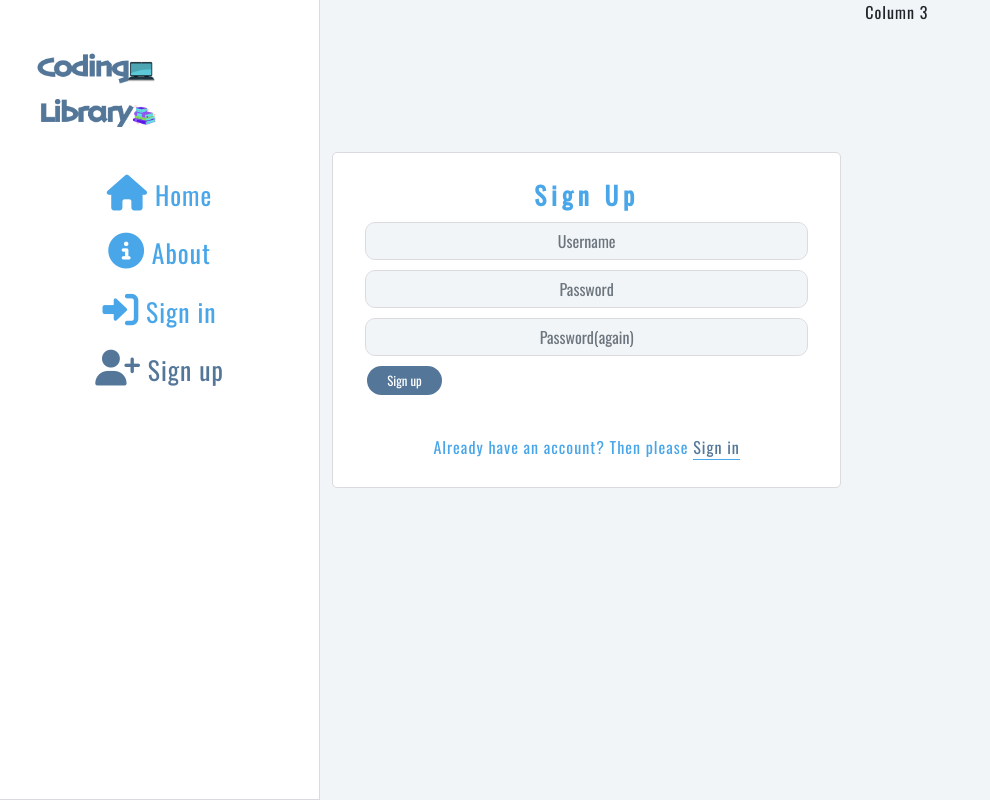
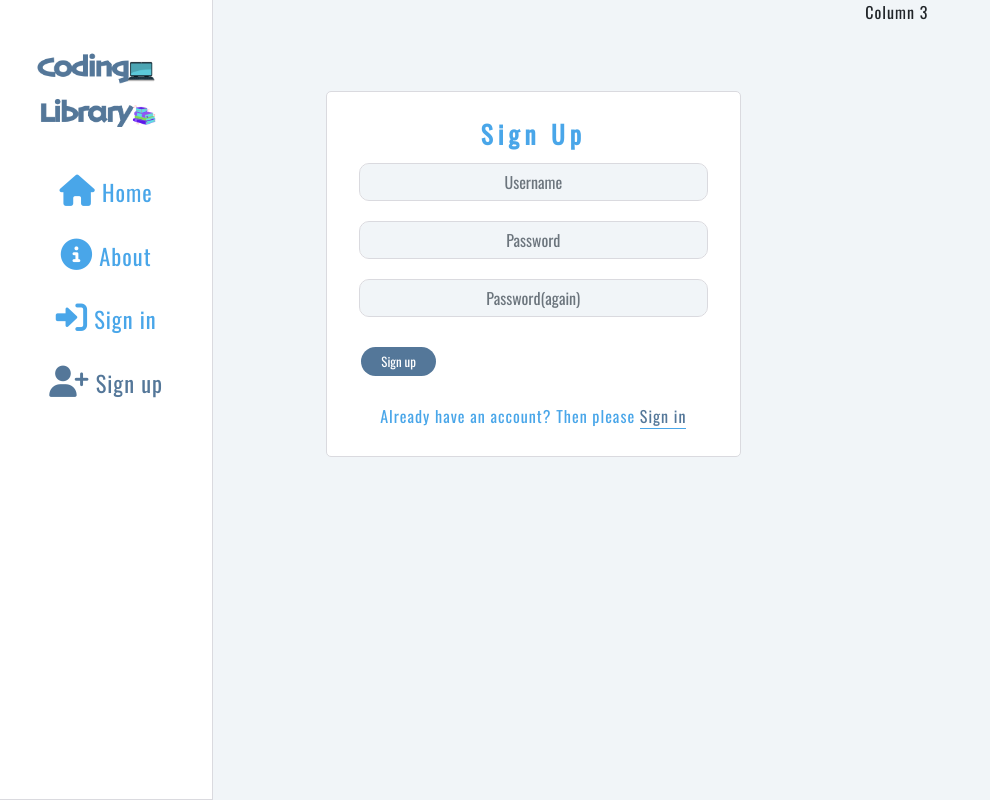
Before and after one commit to hashim222/p5-coding-library, a React (Create React App) app: page /signup in a window 1280 px wide. Shown: the whole page, without its empty margins (0-990 px from the left). Built offline with nearby package versions, Linux system fonts and the light colour scheme.

Commit message:
Sign up API added, but getting error when attempting to sign up

```diff
--- a/src/App.js
+++ b/src/App.js
@@ -12,13 +12,13 @@ function App() {
       <Container fluid>
         <Row>
           <Col
-            lg={3}
+            lg={2}
             className={`${styles.NavBarBgColor} ${styles.ContextNavBarHeight}`}
           >
             {/* Side Navbar */}
             <SideNavBar />
           </Col>
-          <Col lg={5} sm={8}>
+          <Col lg={6} sm={8}>
             <Container>
               <Switch>
                 <Route exact path={"/"} render={() => <h1>Home Page</h1>} />
--- a/src/api/axiosDefaults.js
+++ b/src/api/axiosDefaults.js
@@ -1,5 +1,5 @@
 import axios from "axios";
 
-axios.defaults.baseURL = "https://p5-coding-library.herokuapp.com/";
+axios.defaults.baseURL = "https://p5-coding-library.herokuapp.com";
 axios.defaults.headers.post["Content-Type"] = "multipart/form-data";
 axios.defaults.withCredentials = true;
--- a/src/pages/auth/SignUpForm.js
+++ b/src/pages/auth/SignUpForm.js
@@ -1,20 +1,47 @@
-import React from "react";
-import { Link } from "react-router-dom";
+import React, { useState } from "react";
+import { Link, useHistory } from "react-router-dom";
 
 import styles from "../../styles/SignInUpForm.module.css";
 import btnStyles from "../../styles/Button.module.css";
-import appStyles from "../../App.module.css";
 
-import { Col, Row, Container, Form, Button } from "react-bootstrap";
+import { Col, Row, Container, Form, Button, Alert } from "react-bootstrap";
+import axios from "axios";
 
 const SignUpForm = () => {
+  const [signUpData, setSignUpData] = useState({
+    username: "",
+    password1: "",
+    password2: "",
+  });
+
+  const { username, password1, password2 } = signUpData;
+  const [errors, setErrors] = useState({});
+  const history = useHistory();
+
+  const handleChange = (event) => {
+    setSignUpData({
+      ...signUpData,
+      [event.target.name]: event.target.value,
+    });
+  };
+
+  const handleSubmit = async (event) => {
+    event.preventDefault();
+    try {
+      await axios.post("/dj-rest-auth/registration", signUpData);
+      history.push("/signin");
+    } catch (error) {
+      setErrors(error.response?.data);
+    }
+  };
+
   return (
     <Row className={styles.Row}>
       <Col className={`${styles.Col} my-auto py-2 p-md-2`} md={12}>
-        <Container className={`${appStyles.Content} p-4 `}>
+        <Container className="p-4">
           <h1 className={styles.Header}>Sign Up</h1>
 
-          <Form>
+          <Form onSubmit={handleSubmit}>
             <Form.Group controlId="username">
               <Form.Label className="d-none">Username</Form.Label>
               <Form.Control
@@ -22,8 +49,15 @@ const SignUpForm = () => {
                 type="text"
                 placeholder="Username"
                 name="username"
+                value={username}
+                onChange={handleChange}
               />
             </Form.Group>
+            {errors.username?.map((message, idx) => (
+              <Alert variant="warning" key={idx}>
+                {message}
+              </Alert>
+            ))}
 
             <Form.Group controlId="password1">
               <Form.Label className="d-none">Password</Form.Label>
@@ -32,8 +66,15 @@ const SignUpForm = () => {
                 type="password"
                 placeholder="Password"
                 name="password1"
+                value={password1}
+                onChange={handleChange}
               />
             </Form.Group>
+            {errors.password1?.map((message, idx) => (
+              <Alert key={idx} variant="warning">
+                {message}
+              </Alert>
+            ))}
 
             <Form.Group controlId="password2">
               <Form.Label className="d-none">Password(again)</Form.Label>
@@ -42,8 +83,15 @@ const SignUpForm = () => {
                 type="password"
                 placeholder="Password(again)"
                 name="password2"
+                value={password2}
+                onChange={handleChange}
               />
             </Form.Group>
+            {errors.password2?.map((message, idx) => (
+              <Alert key={idx} variant="warning">
+                {message}
+              </Alert>
+            ))}
 
             <Button
               className={`${btnStyles.Button} ${btnStyles.SubmitBtnBg}`}
@@ -51,9 +99,14 @@ const SignUpForm = () => {
             >
               Sign up
             </Button>
+            {errors.non_field_errors?.map((message, idx) => (
+              <Alert key={idx} variant="warning" className="mt-3">
+                {message}
+              </Alert>
+            ))}
           </Form>
         </Container>
-        <Container className="mt-3">
+        <Container className="mt-1">
           <Link className={styles.Link} to="/signin">
             Already have an account? Then please <span>Sign in</span>
           </Link>
--- a/src/styles/Button.module.css
+++ b/src/styles/Button.module.css
@@ -17,6 +17,7 @@
 
 .SubmitBtnBg{
     background-color: #547799;
+    margin-top: 10px;
 }
 
 .SubmitBtnBg:hover{
--- a/src/styles/SideNavBar.module.css
+++ b/src/styles/SideNavBar.module.css
@@ -8,9 +8,9 @@
 
 .NavLinkForLargerScreens {
   color: #49a6e9;
-  margin-top: 20px;
+  margin-top: 30px;
   text-align: center;
-  font-size: 160%;
+  font-size: 140%;
 }
 
 /* Devices with a width larger than 1800 pixels */
--- a/src/styles/SignInUpForm.module.css
+++ b/src/styles/SignInUpForm.module.css
@@ -1,10 +1,35 @@
-.Row {
-  height: calc(100vh - 20vh);
+/*
+Sign up Form.
+Devices with a width larger than 100 pixels
+*/
+@media (min-width: 100px) {
+  .Row {
+    margin-top: 40px;
+    width: 100%;
+    margin-right: auto;
+    margin-left: auto;
+  }
 }
 
-@media (max-width: 992px) {
+/*
+Sign up Form.
+Devices with a width larger than 768 pixels
+*/
+@media (min-width: 768px) {
   .Row {
-    height: calc(100vh - 30vh);
+    margin-top: 60px;
+    width: 80%;
+  }
+}
+
+/*
+Sign up Form.
+Devices with a width larger than 992 pixels
+*/
+@media (min-width: 992px) {
+  .Row {
+    margin-top: 91px;
+    width: 70%;
   }
 }
 
@@ -19,8 +44,8 @@
   box-sizing: border-box;
   border-radius: 10px;
   text-align: center;
-  padding: 10px;
-  margin-bottom: 10px;
+  padding: 5px;
+  margin-bottom: 20px;
   border: 1.5px solid #dadadf;
 }
 
@@ -33,6 +58,7 @@
   letter-spacing: 0.2em;
   color: #49a6e9;
   padding-bottom: 10px;
+  margin-bottom: 10px;
 }
 
 .Link {
```
